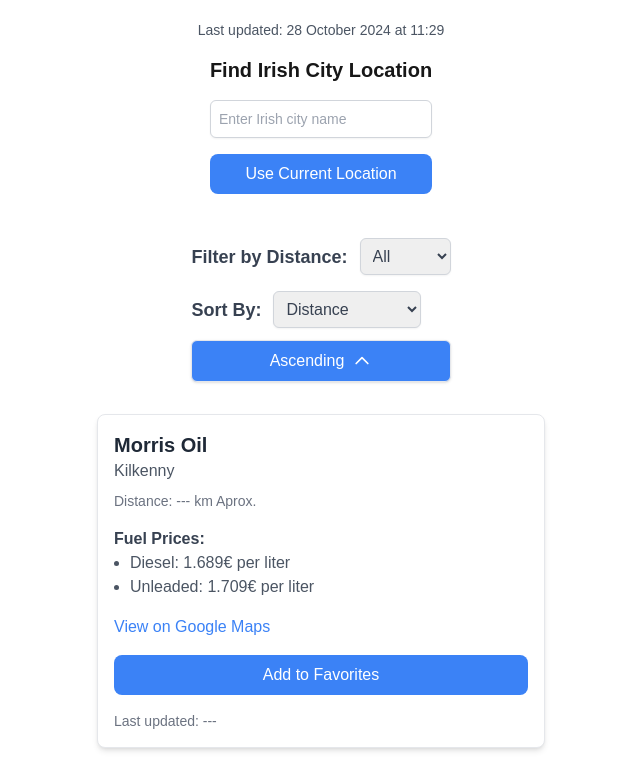
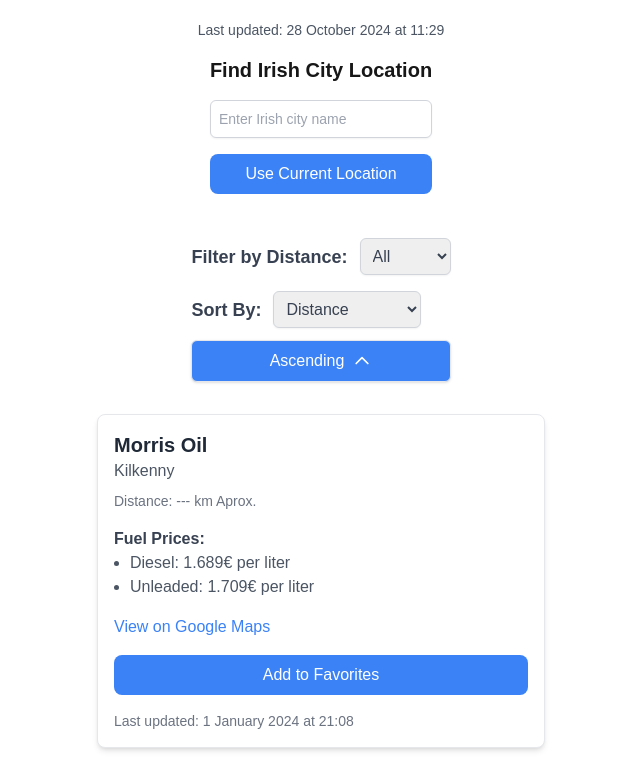
Before and after one commit to jhonnyfc/cheap-irish-fuel-app, a Next.js app: page / in a window 1280 px wide. Shown: the top 762 px of the page, without its empty margins (319-959 px from the left). Built offline with nearby package versions, Linux system fonts and the light colour scheme.

Commit message:
chore: change prop name

```diff
--- a/src/app/page.tsx
+++ b/src/app/page.tsx
@@ -18,7 +18,7 @@
   distance?: number | null;
   dieselPrice: number | null;
   unleadedPrice: number | null;
-  updatedDate?: string;
+  dateUpdated?: string;
 }
 
 function haversineDistance(
@@ -275,7 +275,7 @@
                 price: station.unleadedPrice ?? "---",
               },
             ]}
-            updatedDate={station.updatedDate}
+            updatedDate={station.dateUpdated}
           />
         ))}
       </div>
```
